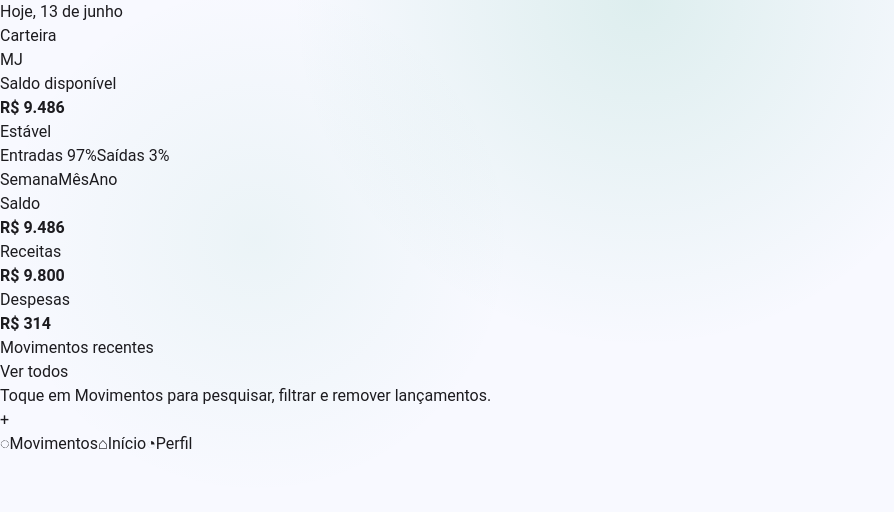
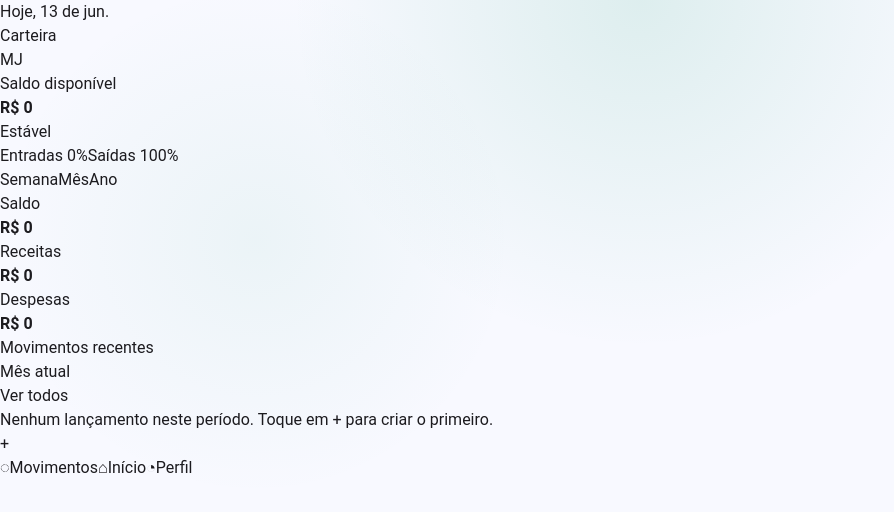
Before and after one commit to DoutorK/financeApp, a React (Vite) app: page / in a window 1280 px wide. Shown: the top 512 px of the page, without its empty margins (0-894 px from the left). Built offline with nearby package versions, Linux system fonts and the light colour scheme.

Commit message:
FIX: ajusta a tela de inicio agora sem dados mokados

```diff
--- a/src/App.tsx
+++ b/src/App.tsx
@@ -1,18 +1,29 @@
-import { useState } from 'react'
+import { useEffect, useMemo, useState } from 'react'
 import { BalanceCard } from './components/BalanceCard'
 import { BottomNav } from './components/BottomNav'
 import { FabButton } from './components/FabButton'
 import { MetricCard } from './components/MetricCard'
-import { MovementsScreen, type MovementFilter, type MovementTransaction } from './components/MovementsScreen'
+import { MovementsScreen } from './components/MovementsScreen'
+import { TransactionModal } from './components/TransactionModal'
+import {
+  filterTransactionsByPeriod,
+  formatCurrency,
+  formatShortDate,
+  getPeriodLabel,
+  loadTransactionsFromStorage,
+  saveTransactionsToStorage,
+  sortTransactionsDesc,
+  type Transaction,
+  type TransactionFilter,
+  type TransactionPeriod,
+} from './lib/transactions'
 
-type Screen = 'Movimentos' | 'Início' | 'Perfil'
+type Screen = 'Início' | 'Movimentos' | 'Perfil'
 
-const chips = ['Semana', 'Mês', 'Ano'] as const
-
-const initialTransactions: MovementTransaction[] = [
-  { id: 'tx-1', title: 'Salário mensal', category: 'Salário', amount: 9800, kind: 'income', date: '13 jun' },
-  { id: 'tx-2', title: 'Mercado', category: 'Alimentação', amount: 184.7, kind: 'expense', date: '12 jun' },
-  { id: 'tx-3', title: 'Gasolina', category: 'Transporte', amount: 128.9, kind: 'expense', date: '11 jun' },
+const chips: Array<{ label: string; value: TransactionPeriod }> = [
+  { label: 'Semana', value: 'week' },
+  { label: 'Mês', value: 'month' },
+  { label: 'Ano', value: 'year' },
 ]
 
 const navItems = [
@@ -21,38 +32,59 @@ const navItems = [
   { label: 'Perfil', icon: '◔' },
 ] as const
 
-function formatCurrency(value: number) {
-  return new Intl.NumberFormat('pt-BR', {
-    style: 'currency',
-    currency: 'BRL',
-    maximumFractionDigits: 0,
-  }).format(value)
-}
-
 export default function App() {
   const [activeScreen, setActiveScreen] = useState<Screen>('Início')
+  const [period, setPeriod] = useState<TransactionPeriod>('month')
   const [movementQuery, setMovementQuery] = useState('')
-  const [movementFilter, setMovementFilter] = useState<MovementFilter>('all')
-  const [transactions, setTransactions] = useState<MovementTransaction[]>(initialTransactions)
+  const [movementFilter, setMovementFilter] = useState<TransactionFilter>('all')
+  const [composerOpen, setComposerOpen] = useState(false)
+  const [transactions, setTransactions] = useState<Transaction[]>(() =>
+    sortTransactionsDesc(loadTransactionsFromStorage()),
+  )
 
-  const income = transactions
+  useEffect(() => {
+    saveTransactionsToStorage(transactions)
+  }, [transactions])
+
+  const periodTransactions = useMemo(
+    () => sortTransactionsDesc(filterTransactionsByPeriod(transactions, period)),
+    [transactions, period],
+  )
+
+  const summary = useMemo(() => {
+    const income = periodTransactions
       .filter((transaction) => transaction.kind === 'income')
       .reduce((sum, transaction) => sum + transaction.amount, 0)
-  const expense = transactions
+    const expense = periodTransactions
       .filter((transaction) => transaction.kind === 'expense')
       .reduce((sum, transaction) => sum + transaction.amount, 0)
     const balance = income - expense
     const total = income + expense || 1
-  const incomeShare = Math.round((income / total) * 100)
-  const expenseShare = 100 - incomeShare
+
+    return {
+      income,
+      expense,
+      balance,
+      incomeShare: Math.round((income / total) * 100),
+      expenseShare: 100 - Math.round((income / total) * 100),
+    }
+  }, [periodTransactions])
 
   function handleDeleteTransaction(id: string) {
     setTransactions((current) => current.filter((transaction) => transaction.id !== id))
   }
 
-  function handleFabClick() {
+  function handleCreateTransaction(transaction: Transaction) {
+    setTransactions((current) => sortTransactionsDesc([transaction, ...current]))
     setActiveScreen('Movimentos')
   }
+
+  function handleFabClick() {
+    setComposerOpen(true)
+  }
+
+  const recentTransactions = periodTransactions.slice(0, 3)
+  const periodLabel = getPeriodLabel(period)
 
   return (
     <div className="relative min-h-svh overflow-hidden bg-surface px-4 pb-32 pt-4 text-text">
@@ -62,7 +94,7 @@ export default function App() {
       <header className="relative z-10 mx-auto flex max-w-md items-center justify-between gap-4">
         <div>
           <p className="mb-1 text-[0.72rem] font-medium uppercase tracking-[0.14em] text-text-variant">
-            Hoje, 13 de junho
+            Hoje, {formatShortDate(new Date().toISOString().slice(0, 10))}
           </p>
           <h1 className="m-0 text-[1.7rem] font-normal tracking-[-0.03em] text-text">
             Carteira
@@ -84,39 +116,47 @@ export default function App() {
         {activeScreen === 'Início' ? (
           <>
             <BalanceCard
-              value={formatCurrency(balance)}
-              incomeShare={incomeShare}
-              expenseShare={expenseShare}
+              value={formatCurrency(summary.balance)}
+              incomeShare={summary.incomeShare}
+              expenseShare={summary.expenseShare}
             />
 
-            <section className="flex gap-2">
-              {chips.map((chip, index) => (
+            <section className="flex gap-2 overflow-x-auto pb-1">
+              {chips.map((chip) => {
+                const active = period === chip.value
+
+                return (
                   <button
-                  key={chip}
+                    key={chip.value}
                     type="button"
+                    onClick={() => setPeriod(chip.value)}
                     className={[
-                    'rounded-full px-4 py-2 text-sm font-medium transition-colors',
-                    index === 0
+                      'shrink-0 rounded-full px-4 py-2 text-sm font-medium transition-colors',
+                      active
                         ? 'bg-brand-50 text-brand-900'
                         : 'bg-surface-container text-text-variant ring-1 ring-outline-variant',
                     ].join(' ')}
                   >
-                  {chip}
+                    {chip.label}
                   </button>
-              ))}
+                )
+              })}
             </section>
 
             <section className="grid gap-3 sm:grid-cols-3">
-              <MetricCard label="Saldo" value={formatCurrency(balance)} tone="balance" />
-              <MetricCard label="Receitas" value={formatCurrency(income)} tone="income" />
-              <MetricCard label="Despesas" value={formatCurrency(expense)} tone="expense" />
+              <MetricCard label="Saldo" value={formatCurrency(summary.balance)} tone="balance" />
+              <MetricCard label="Receitas" value={formatCurrency(summary.income)} tone="income" />
+              <MetricCard label="Despesas" value={formatCurrency(summary.expense)} tone="expense" />
             </section>
 
             <section className="grid gap-3">
               <div className="flex items-end justify-between gap-3">
+                <div>
                   <h2 className="m-0 text-sm font-medium tracking-[-0.01em] text-text">
                     Movimentos recentes
                   </h2>
+                  <p className="m-0 text-xs text-text-variant">{periodLabel}</p>
+                </div>
                 <button
                   type="button"
                   onClick={() => setActiveScreen('Movimentos')}
@@ -126,16 +166,22 @@ export default function App() {
                 </button>
               </div>
 
+              {recentTransactions.length === 0 ? (
                 <div className="rounded-[1.25rem] border border-outline-variant bg-surface-container p-4 text-sm text-text-variant shadow-soft">
-                Toque em Movimentos para pesquisar, filtrar e remover lançamentos.
+                  Nenhum lançamento neste período. Toque em + para criar o primeiro.
                 </div>
+              ) : (
+                <div className="rounded-[1.25rem] border border-outline-variant bg-surface-container p-4 text-sm text-text-variant shadow-soft">
+                  {recentTransactions.length} lançamentos neste período.
+                </div>
+              )}
             </section>
           </>
         ) : null}
 
         {activeScreen === 'Movimentos' ? (
           <MovementsScreen
-            transactions={transactions}
+            transactions={periodTransactions}
             query={movementQuery}
             filter={movementFilter}
             onQueryChange={setMovementQuery}
@@ -159,12 +205,18 @@ export default function App() {
         ) : null}
       </main>
 
-      <FabButton label="Adicionar lancamento" onClick={handleFabClick} />
+      <FabButton label="Adicionar lançamento" onClick={handleFabClick} />
       <BottomNav
         items={navItems}
         activeLabel={activeScreen}
         onChange={(label) => setActiveScreen(label as Screen)}
       />
+
+      <TransactionModal
+        open={composerOpen}
+        onClose={() => setComposerOpen(false)}
+        onCreate={handleCreateTransaction}
+      />
     </div>
   )
 }
```
Lines whose indentation alone changed are shown as unchanged.
